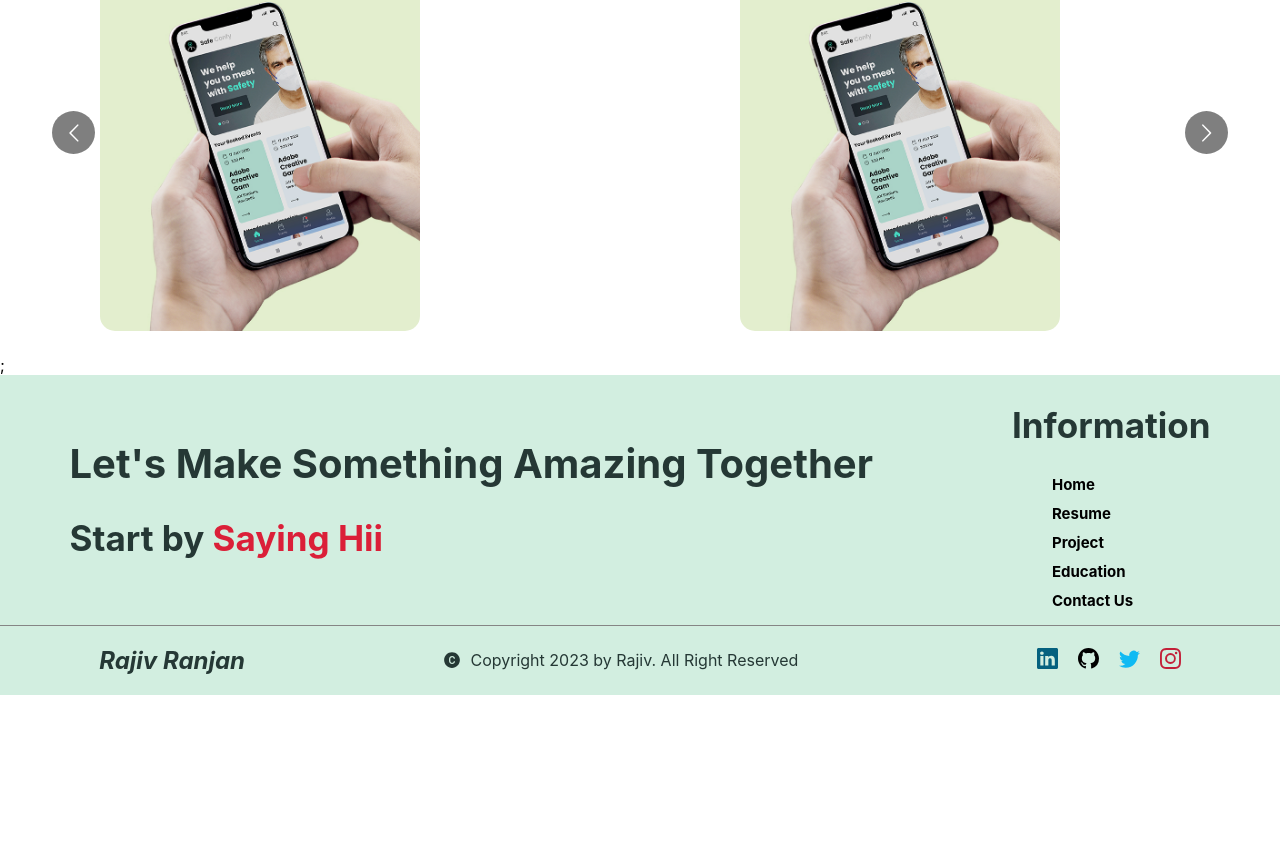
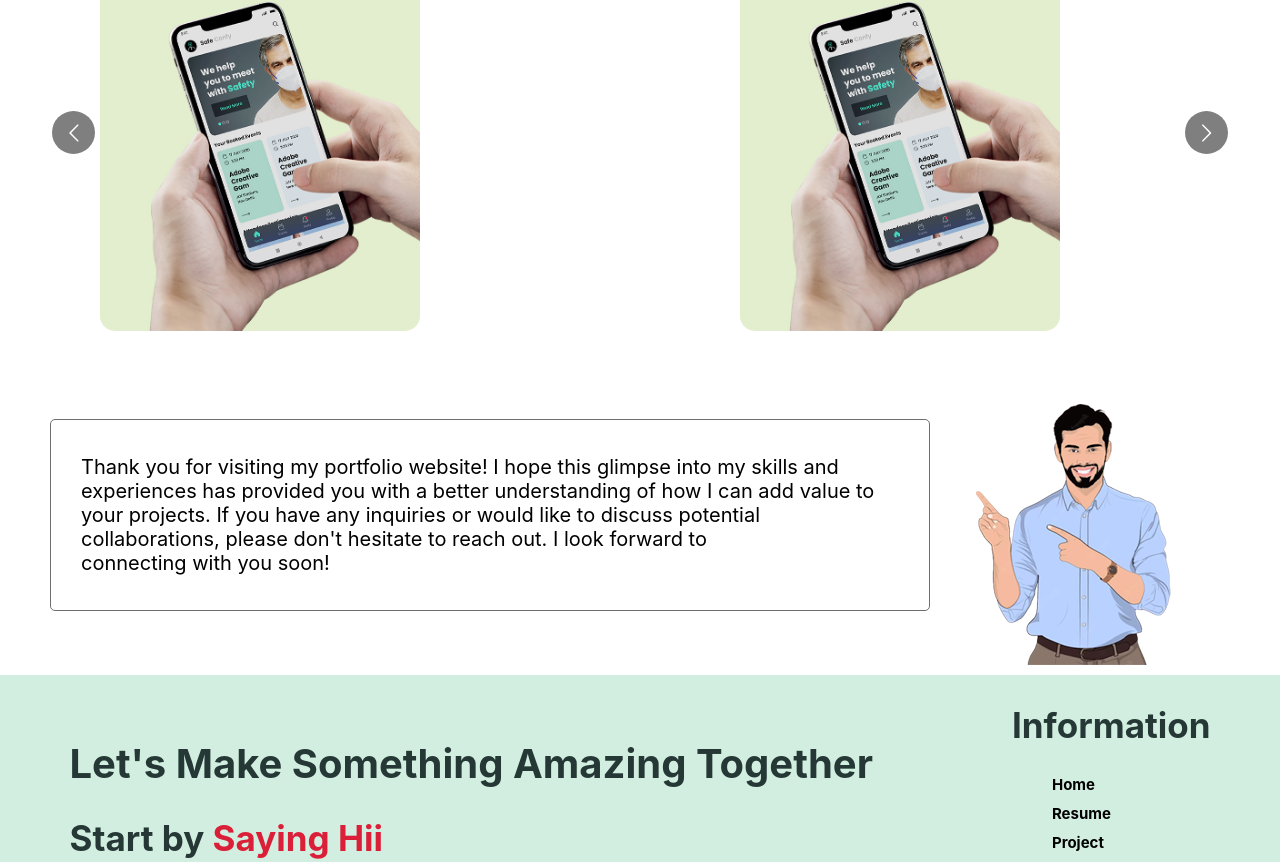
Before and after one commit to RajivRnjan/rajivrnjan.github.io, a React (Create React App) app: page / in a window 1280 px wide. Shown: the part 2188-3050 px from the top of the page. Before the commit the page ends 2883 px from the top, so only its background shows below. Built offline with nearby package versions, Linux system fonts and the light colour scheme.

Commit message:
thanking you

```diff
--- a/src/App.css
+++ b/src/App.css
@@ -1750,10 +1750,26 @@ textarea {
 }
 .CertificateItemMiddle > h5 {
   margin: 10px 0;
-  /* font-size: 15px; */
 }
 .CertificateItemFooter {
   display: flex;
   justify-content: space-between;
   align-items: center;
 }
+
+
+/*### Thanking You ###*/
+/*### Thanking You ###*/
+.thankingContainer{
+  display: flex;
+  margin:10px 50px;
+  justify-content: space-around;
+  align-items: center;
+}
+.thankingContainer>p{
+  margin:0;
+  font-size: 20px;
+  border: 1px solid var(--secondary-text-color);
+  padding:35px 30px;
+  border-radius: 5px;
+}
--- a/src/components/MyWork.js
+++ b/src/components/MyWork.js
@@ -62,7 +62,7 @@ function MyWork() {
           <img src={Img3} alt="Img3" />
           <img src={Img3} alt="Img3" />
         </Carousel>
-        ;
+
       </div>
       </section>
     </>
--- a/src/components/Pages/Home.js
+++ b/src/components/Pages/Home.js
@@ -1,29 +1,38 @@
-import  {React, useEffect } from 'react';
+import { React, useEffect } from "react";
 
-import HeroSection from '../HeroSection';
-import Help from '../Help';
-import MyJourney from '../MyJourney';
-import MyWork from '../MyWork';
-import PeopleAboutMe from '../PeopleAboutMe';
-import AOS from 'aos';
-import 'aos/dist/aos.css';
+import HeroSection from "../HeroSection";
+import Help from "../Help";
+import MyJourney from "../MyJourney";
+import MyWork from "../MyWork";
+import PeopleAboutMe from "../PeopleAboutMe";
+import AOS from "aos";
+import "aos/dist/aos.css";
+
+
+import human from "../../Images/human.png";
 
 function Home() {
-
   useEffect(() => {
     AOS.init({ duration: 1000 });
   }, []);
 
-
   return (
     <>
-    <HeroSection/>
-    <Help/>
-    <MyJourney/>
-    <MyWork/>
-    {/* <PeopleAboutMe/> */}
+      <HeroSection />
+      <Help />
+      <MyJourney />
+      <MyWork />
+      {/* <PeopleAboutMe/> */}
+
+      <div className="thankingContainer">
+        {/* <img className="outline" src={outline} alt="outline" /> */}
+
+          <p>Thank you for visiting my portfolio website! I hope this glimpse into my skills and experiences has provided you with a better understanding of how I can add value to your projects. If you have any inquiries or would like to discuss potential collaborations, please don't hesitate to reach out. I look forward to connecting with you soon!</p>
+
+        <img className="human" src={human} alt="human" />
+      </div>
     </>
-  )
+  );
 }
 
-export default Home
+export default Home;
```
Also changed, not shown: src/Images/human.png (added).
